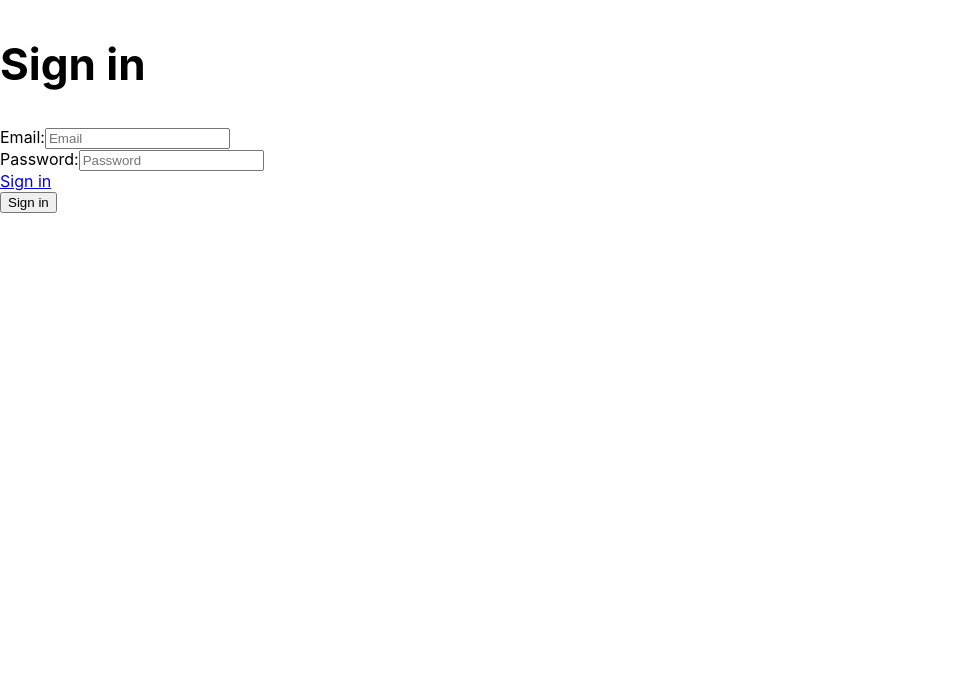
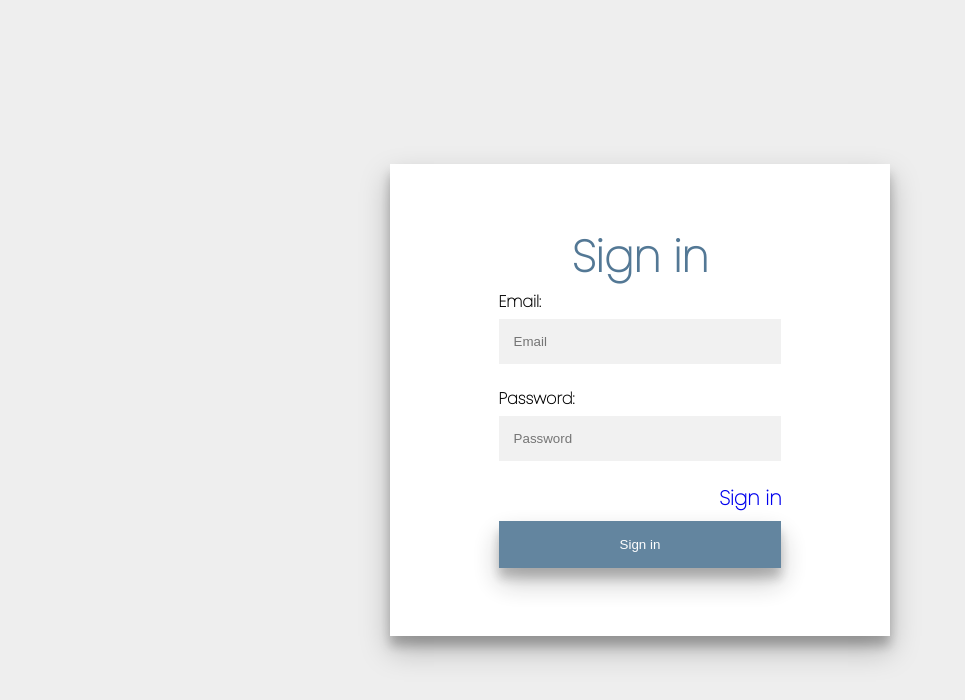
Before and after one commit to Sem-Chehovich/rslang, a React (Create React App) app in the folder my-app/: page / in a window 1280 px wide. Shown: the top 700 px of the page, without its empty margins (0-965 px from the left). Built offline with nearby package versions, Linux system fonts and the light colour scheme.

Commit message:
feat: add form styles

```diff
--- a/my-app/src/App.tsx
+++ b/my-app/src/App.tsx
@@ -5,7 +5,7 @@ import AuthForm from './authorization/AuthForm';
 
 function App() {
   return (
-    <div className="App">
+    <div className="app">
       <AuthForm />
     </div>
   );
--- a/my-app/src/authorization/AuthForm.css
+++ b/my-app/src/authorization/AuthForm.css
@@ -0,0 +1,73 @@
+* {
+  margin: 0;
+  padding: 0;
+  box-sizing: border-box
+}
+
+body {
+  font-family: 'Poppins-light';
+}
+
+.form-container {
+  height: 100vh;
+}
+
+.form-container__box {
+  display: flex;
+  flex-direction: column;
+  align-items: center;
+  width: 500px;
+  padding: 60px 20px;
+  background-color: #ffffff;
+  box-shadow: 0 14px 28px rgba(0,0,0,0.25), 0 10px 10px rgba(0,0,0,0.22);
+}
+
+.form-container {
+  display: flex;
+  flex-direction: column;
+  justify-content: center;
+  align-items: center;
+  background-color: #EEE;
+}
+
+.form-container__title {
+  color: #537895;
+}
+
+.auth-form__input {
+  width: 100%;
+  padding: 15px;
+  margin: 5px 0 22px 0;
+  display: inline-block;
+  border: none;
+  background: #f1f1f1;
+}
+
+.auth-form__input:focus {
+  background-color: #dddddd;
+  outline: none;
+}
+
+.error-message {
+  color: #cf0404;
+}
+
+.auth-form__link {
+  text-decoration: none;
+}
+
+.auth-form__register {
+  text-align: right;
+}
+
+.auth-form__btn {
+  background-color: #537895;
+  color: #ffffff;
+  padding: 16px 20px;
+  margin: 8px 0;
+  border: none;
+  cursor: pointer;
+  width: 100%;
+  opacity: 0.9;
+  box-shadow: 0 14px 28px rgba(0,0,0,0.25), 0 10px 10px rgba(0,0,0,0.22);
+}
```
